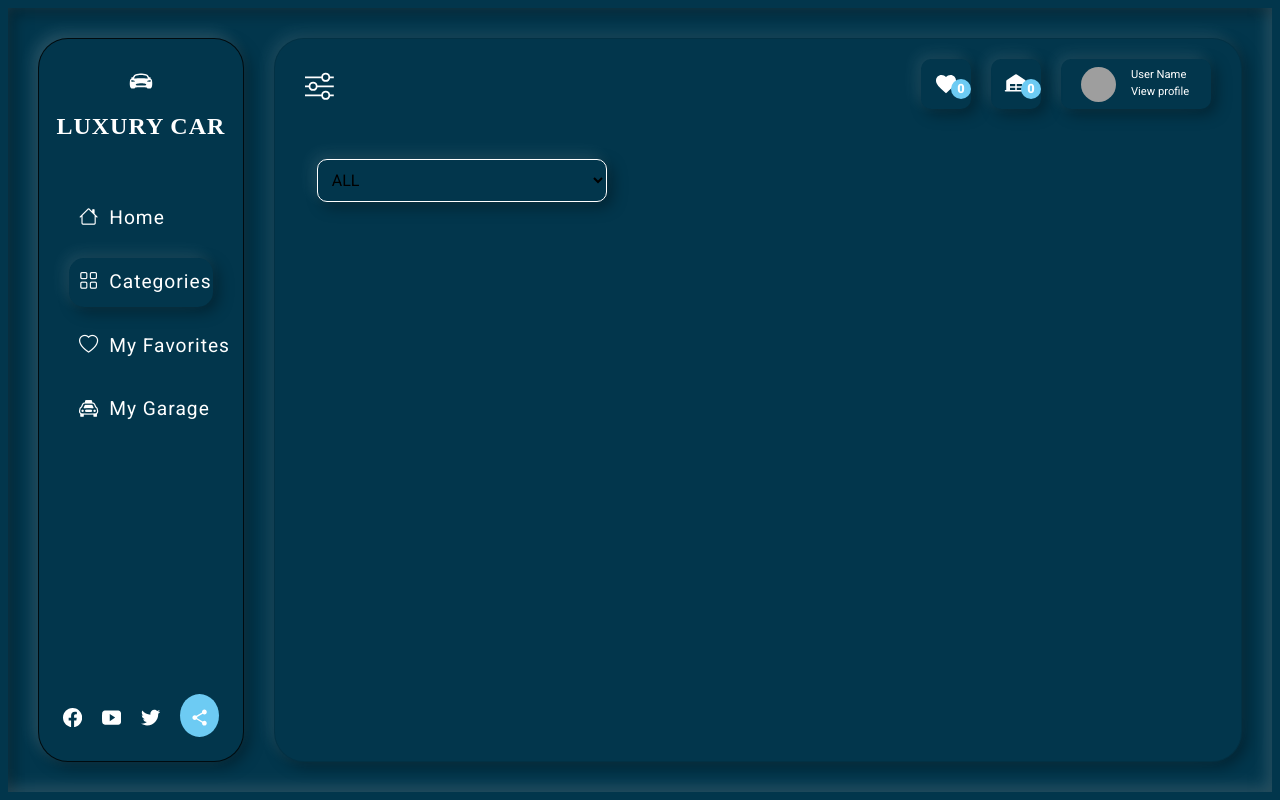
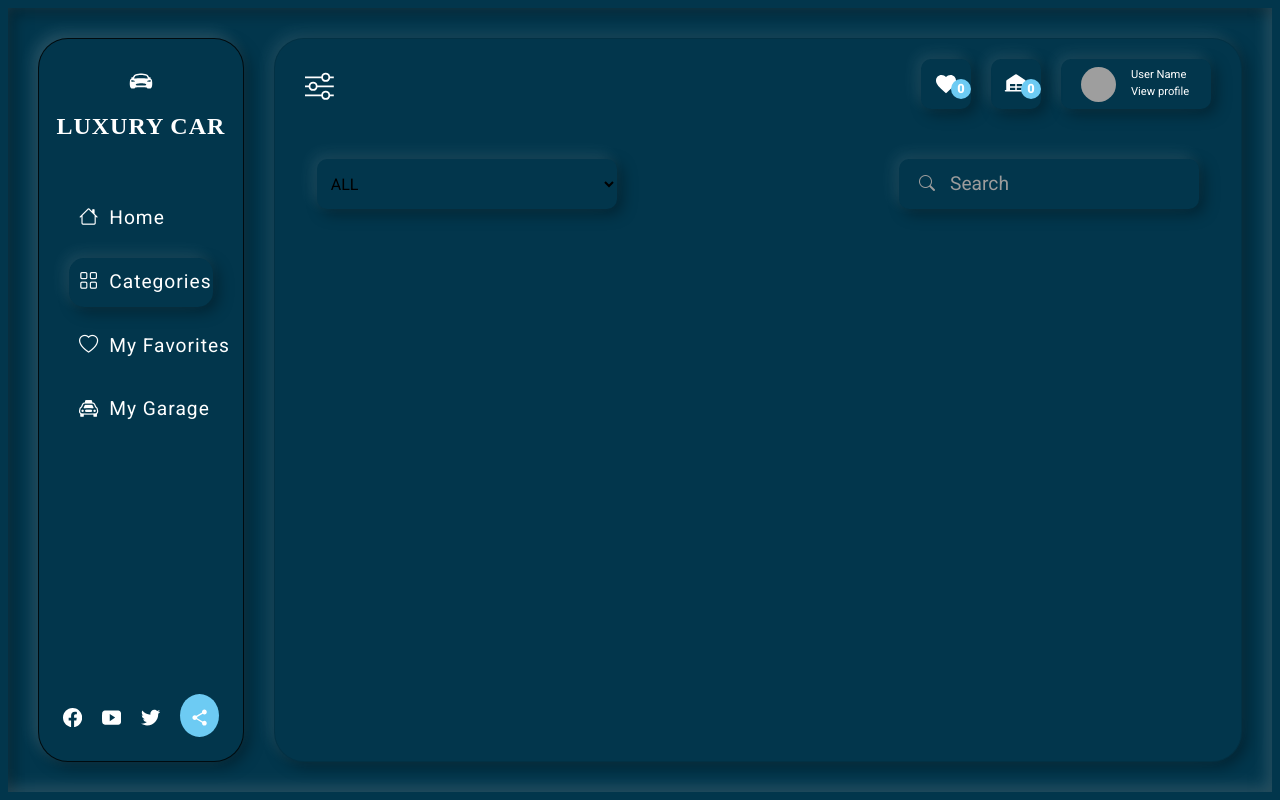
Before and after one commit to KusmiiVasyl/Luxury-car-catalog, a React (Vite) app: page /categories in a window 1280 px wide. Built offline with nearby package versions, Linux system fonts and the light colour scheme; grey boxes are pictures that could not be loaded.

Commit message:
Add input search and styling in Categories.jsx.

```diff
--- a/src/pages/Categories.jsx
+++ b/src/pages/Categories.jsx
@@ -14,7 +14,7 @@ const Categories = () => {
     <section id="categories">
       <div className="container-fluid">
         <div className="row">
-          <div className="col-lg-8">
+          <div className="col d-flex justify-content-start align-items-center">
             <select className={styles.filters} onChange={handleChange}>
               {carsfilterOptions.map((option) => (
                 <option key={option.id} value={option.value}>
@@ -23,7 +23,12 @@ const Categories = () => {
               ))}
             </select>
           </div>
-          <div className="col-lg-4"></div>
+          <div className="col d-flex align-items-center justify-content-lg-end justify-content-sm-start">
+            <div className={styles.search}>
+              <i className="bi bi-search"></i>
+              <input type="text" name="search" placeholder="Search" />
+            </div>
+          </div>
         </div>
       </div>
     </section>
--- a/src/pages/Categories.module.css
+++ b/src/pages/Categories.module.css
@@ -1,16 +1,40 @@
+.filters,
+.search {
+  height: 50px;
+  width: 300px;
+  margin: 20px 0;
+  box-shadow: var(--boxShadow);
+  border-radius: 10px;
+}
+
 .filters {
-  height: auto;
-  width: 50%;
   min-width: fit-content;
-  margin: 20px 0;
   padding: 10px;
   background-color: var(--bgColor);
-  box-shadow: var(--boxShadow);
-  border: 1px solid #ffffff;
-  border-radius: 10px;
+  border: none;
+  outline: none;
   text-transform: uppercase;
 }
 
-.filters option {
-  color: var(--secondary);
+.search {
+  color: #9c9c9c;
+  display: inline-flex;
+  gap: 15px;
+  align-items: center;
+  padding: 8px 20px;
 }
+
+.search input {
+  background: transparent;
+  border: none;
+  outline: none;
+  font-size: 1.2rem;
+}
+
+.search input:focus {
+  color: #ffffff;
+}
+
+.search input::placeholder {
+  color: #9c9c9c;
+}
```
